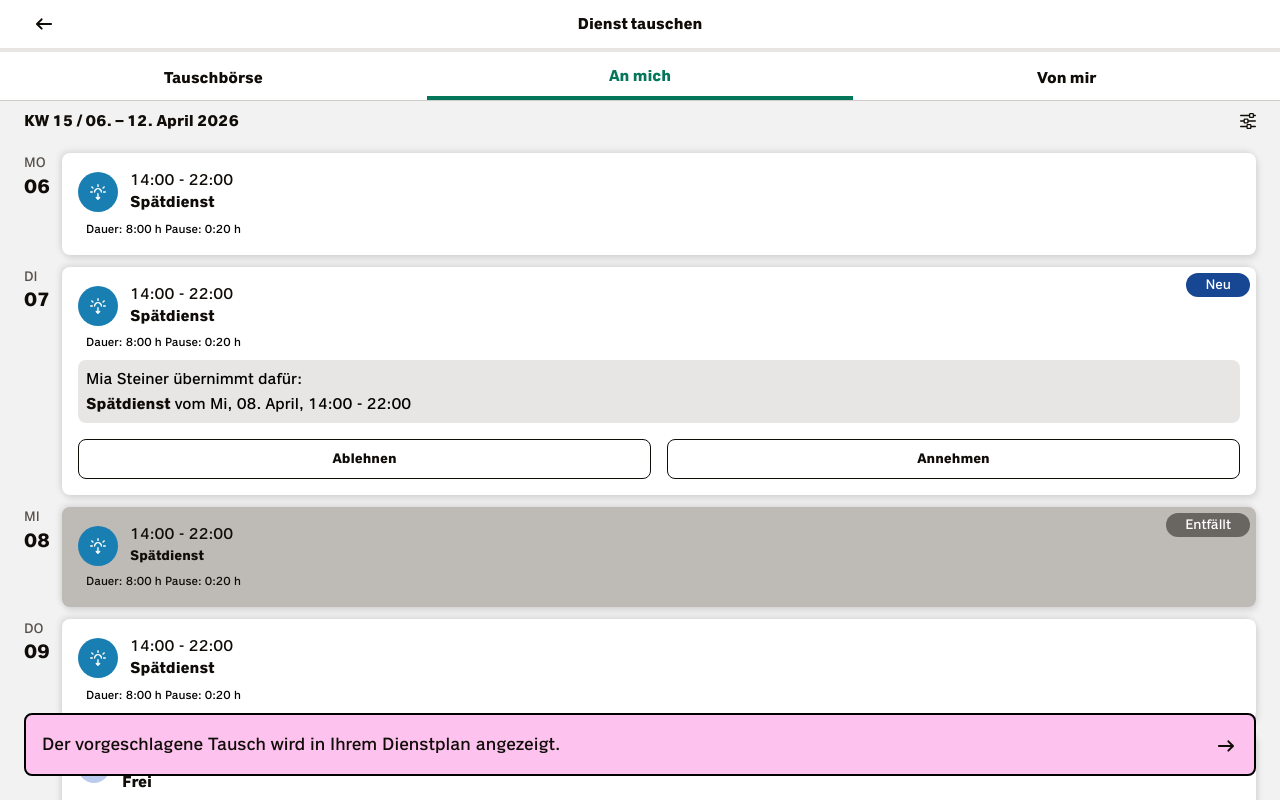
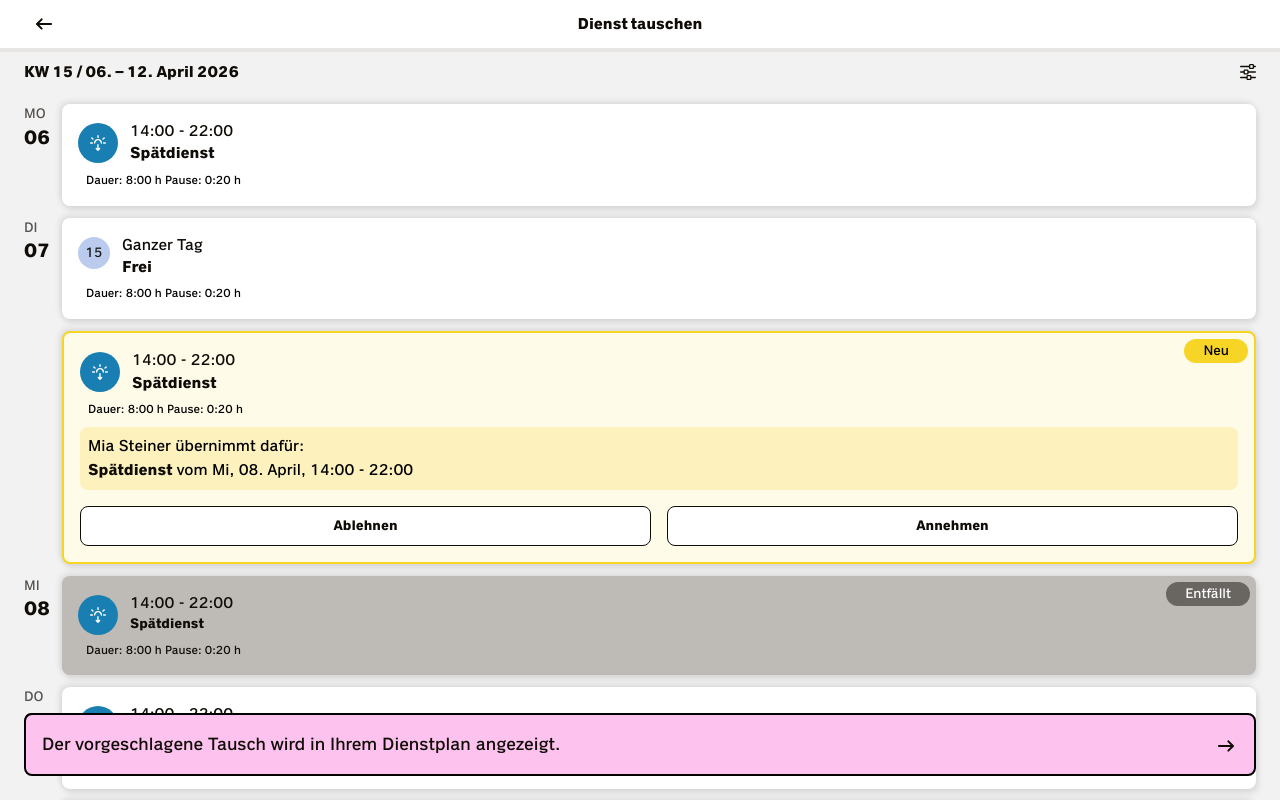
Before and after one commit to oemch/sbb-dienst-tausch, a Next.js app: page /wochenkalender-1 in a window 1280 px wide. Shown: the top 800 px of the page. Built offline with nearby package versions, Linux system fonts and the light colour scheme.

Commit message:
Overlay-Anpassungen: Close-Icons, z-index erhöht, Success-Seite Layout, Formular-Autocomplete, DI-07 zwei Kacheln, Tab-Bereich entfernt

```diff
--- a/app/components/WochenkalenderOverlay.tsx
+++ b/app/components/WochenkalenderOverlay.tsx
@@ -5,7 +5,7 @@ import Image from "next/image";
 
 interface WochenkalenderOverlayProps {
   overlayState: 1 | 2;
-  setOverlayState: (state: 1 | 2) => void;
+  setOverlayState: (state: 0 | 1 | 2) => void;
 }
 
 const SLIDE_TRANSITION = "transform 500ms ease-out";
@@ -34,8 +34,8 @@ export default function WochenkalenderOverlay({ overlayState, setOverlayState }:
   };
 
   // Berechne die Position der Aussparung für Overlay 2 (Buttons)
-  // Header (48px) + Line (4px) + Tabs (48px) + Calendar (40px) + Content Padding Top (12px) + MO 06 Kachel (~100px) + Gap (12px) - 8px - 3px + 3px
-  const cutoutTop = 48 + 4 + 48 + 40 + 12 + 100 + 12 - 8 - 3 + 3; // 256px
+  // Header (48px) + Line (4px) + Calendar (40px) + Content Padding Top (12px) + MO 06 Kachel (~100px) + Gap (12px) - 8px - 3px + 3px
+  const cutoutTop = 48 + 4 + 40 + 12 + 100 + 12 - 8 - 3 + 3; // 208px
   // Höhe: 236px + 12px + 12px + 12px - 3px
   const cutoutHeight = 236 + 12 + 12 + 12 - 3; // 269px
 
@@ -45,7 +45,7 @@ export default function WochenkalenderOverlay({ overlayState, setOverlayState }:
       {overlayState === 1 && (
         <button
           onClick={handleClick}
-          className={`absolute inset-0 z-[200] w-full h-full cursor-pointer transition-opacity duration-500 ease-out ${
+          className={`absolute inset-0 z-[400] w-full h-full cursor-pointer transition-opacity duration-500 ease-out ${
             isVisible ? "opacity-100" : "opacity-0"
           }`}
           type="button"
@@ -54,7 +54,7 @@ export default function WochenkalenderOverlay({ overlayState, setOverlayState }:
 
       {overlayState === 2 && (
         <div
-          className={`absolute inset-0 z-[200] w-full h-full pointer-events-none transition-opacity duration-500 ease-out ${
+          className={`absolute inset-0 z-[400] w-full h-full pointer-events-none transition-opacity duration-500 ease-out ${
             isVisible ? "opacity-100" : "opacity-0"
           }`}
         >
@@ -74,7 +74,7 @@ export default function WochenkalenderOverlay({ overlayState, setOverlayState }:
 
       {/* Kachel-Container – beide Kacheln unten bündig, 24px Abstand */}
       <div
-        className="fixed left-[24px] right-[24px] z-[210] pointer-events-auto"
+        className="fixed left-[24px] right-[24px] z-[410] pointer-events-auto"
         style={{
           bottom: "calc(24px + env(safe-area-inset-bottom, 0px))",
           overflowX: "hidden",
@@ -125,8 +125,22 @@ export default function WochenkalenderOverlay({ overlayState, setOverlayState }:
               transition: FADE_TRANSITION,
             }}
           >
-            <div className="bg-[#FDC3EE] border-2 border-black rounded-[8px] p-[16px] flex flex-col gap-[8px]">
-              <p className="font-normal leading-normal text-[#100c08] text-[18px] text-left">
+            <div className="bg-[#FDC3EE] border-2 border-black rounded-[8px] p-[16px] flex flex-col gap-[8px] relative">
+              {/* Schließen-Button oben rechts */}
+              <button
+                onClick={() => setOverlayState(0)}
+                className="absolute top-[16px] right-[16px] flex items-center justify-center w-[24px] h-[24px] cursor-pointer hover:opacity-70 transition-opacity"
+                aria-label="Overlay schließen"
+              >
+                <Image
+                  src="/images/icon-close.svg"
+                  alt="Schließen"
+                  width={24}
+                  height={24}
+                  className="w-full h-full"
+                />
+              </button>
+              <p className="font-normal leading-normal text-[#100c08] text-[18px] text-left pr-[40px]">
                 <span className="font-bold">Nehmen</span> Sie die <span className="font-bold">Anfrage</span> <span className="font-bold">an</span> oder <span className="font-bold">lehnen</span> Sie sie <span className="font-bold">ab</span>.
               </p>
             </div>
--- a/app/dashboard/page.tsx
+++ b/app/dashboard/page.tsx
@@ -24,7 +24,7 @@ export default function DashboardPage() {
   return (
     <div className="bg-white flex flex-col items-start min-h-screen w-full relative">
       {/* Header Toolbar – z-index über Overlay, damit ZESAM/Mitarbeiterportal immer klickbar */}
-      <div className="flex flex-col items-start relative shrink-0 w-full z-[110]">
+      <div className="flex flex-col items-start relative shrink-0 w-full z-[450]">
         {/* Base Header - Status Bar entfernt */}
         <div className="bg-white flex flex-col items-start justify-center overflow-clip relative shrink-0 w-full">
           {/* Header */}
--- a/app/request-approved/page.tsx
+++ b/app/request-approved/page.tsx
@@ -219,6 +219,7 @@ export default function RequestApprovedPage() {
             </div>
             <input
               type="text"
+              autoComplete="given-name"
               value={formData.first_name}
               onChange={(e) => handleInputChange("first_name", e.target.value)}
               onBlur={() => handleFieldBlur("first_name")}
@@ -242,6 +243,7 @@ export default function RequestApprovedPage() {
             </div>
             <input
               type="text"
+              autoComplete="family-name"
               value={formData.last_name}
               onChange={(e) => handleInputChange("last_name", e.target.value)}
               onBlur={() => handleFieldBlur("last_name")}
@@ -265,6 +267,7 @@ export default function RequestApprovedPage() {
             </div>
             <input
               type="email"
+              autoComplete="email"
               value={formData.email}
               onChange={(e) => handleInputChange("email", e.target.value)}
               onBlur={() => handleFieldBlur("email")}
--- a/app/request-denied/page.tsx
+++ b/app/request-denied/page.tsx
@@ -219,6 +219,7 @@ export default function RequestDeniedPage() {
             </div>
             <input
               type="text"
+              autoComplete="given-name"
               value={formData.first_name}
               onChange={(e) => handleInputChange("first_name", e.target.value)}
               onBlur={() => handleFieldBlur("first_name")}
@@ -242,6 +243,7 @@ export default function RequestDeniedPage() {
             </div>
             <input
               type="text"
+              autoComplete="family-name"
               value={formData.last_name}
               onChange={(e) => handleInputChange("last_name", e.target.value)}
               onBlur={() => handleFieldBlur("last_name")}
@@ -265,6 +267,7 @@ export default function RequestDeniedPage() {
             </div>
             <input
               type="email"
+              autoComplete="email"
               value={formData.email}
               onChange={(e) => handleInputChange("email", e.target.value)}
               onBlur={() => handleFieldBlur("email")}
--- a/app/success/page.tsx
+++ b/app/success/page.tsx
@@ -7,7 +7,7 @@ export default function SuccessPage() {
   const router = useRouter();
 
   return (
-    <div className="bg-[#5A012A] flex flex-col min-h-screen w-full">
+    <div className="bg-[#5A012A] flex flex-col min-h-[100dvh] min-h-screen w-full overflow-hidden">
       {/* Content Container */}
       <div className="flex flex-col gap-[9px] items-center relative shrink-0 w-full mt-[48px] px-[24px] pb-[24px]">
         {/* Title Container */}
@@ -22,7 +22,7 @@ export default function SuccessPage() {
       </div>
 
       {/* Bild – skaliert und flexibel über den ganzen Screen */}
-      <div className="flex-1 relative w-full overflow-hidden">
+      <div className="flex-1 relative w-full overflow-hidden min-h-0">
         <Image
           src="/images/isolierbecher-01.jpg"
           alt="Kaffeebecher"
--- a/app/wochenkalender-1/page.tsx
+++ b/app/wochenkalender-1/page.tsx
@@ -17,15 +17,15 @@ export default function Wochenkalender1Page() {
     }
   }, [overlayState]);
 
-  // Beim Laden: Scroll-Position auf 115px setzen, damit DI-07 als erste Kachel sichtbar ist
+  // Beim Laden: Scroll-Position auf 120px setzen, damit die erste Kachel von DI-07 als erste sichtbare Kachel angezeigt wird
   useEffect(() => {
-    window.scrollTo({ top: 115, behavior: 'instant' });
+    window.scrollTo({ top: 120, behavior: 'instant' });
   }, []);
 
   return (
     <div className="bg-white flex flex-col items-start min-h-screen w-full relative">
       {/* Header Toolbar – z-index über Overlay, damit Zurück-Button immer klickbar */}
-      <div className="bg-[#f3f2f2] flex flex-col items-start overflow-clip sticky top-0 shrink-0 w-full z-[250]">
+      <div className="bg-[#f3f2f2] flex flex-col items-start overflow-clip sticky top-0 shrink-0 w-full z-[450]">
         <div className="flex flex-col items-start overflow-clip relative shrink-0 w-full">
           {/* Base Header */}
           <div className="bg-white flex flex-col items-start justify-center overflow-clip relative shrink-0 w-full">
@@ -63,28 +63,6 @@ export default function Wochenkalender1Page() {
 
           {/* Line Separator */}
           <div className="bg-[#e7e6e5] h-[4px] shrink-0 w-full" />
-        </div>
-
-        {/* Tabs */}
-        <div className="bg-white border-b border-[#cfcbc7] border-solid flex items-start relative shrink-0 w-full">
-          {/* Tauschbörse Tab */}
-          <div className="flex flex-1 h-[48px] items-center justify-center pt-[4px] px-[24px] relative shrink-0">
-            <p className="font-bold leading-normal not-italic relative shrink-0 text-[#100c08] text-[16px] text-center">
-              Tauschbörse
-            </p>
-          </div>
-          {/* An mich Tab - Active */}
-          <div className="border-b-4 border-[#04775b] border-solid flex flex-1 h-[48px] items-center justify-center pt-[4px] px-[24px] relative shrink-0">
-            <p className="font-bold leading-normal not-italic relative shrink-0 text-[#04775b] text-[16px] text-center">
-              An mich
-            </p>
-          </div>
-          {/* Von mir Tab */}
-          <div className="flex flex-1 h-[48px] items-center justify-center pt-[4px] px-[24px] relative shrink-0">
-            <p className="font-bold leading-normal not-italic relative shrink-0 text-[#100c08] text-[16px] text-center">
-              Von mir
-            </p>
-          </div>
         </div>
 
         {/* Calendar Row */}
@@ -159,7 +137,7 @@ export default function Wochenkalender1Page() {
           </div>
         </div>
 
-        {/* DI 07 - Termin Card mit Tausch */}
+        {/* DI 07 - Erste Kachel (Frei, identisch zu FR-10) */}
         <div className="flex items-start relative shrink-0 w-full">
           {/* Short Date */}
           <div className="flex flex-col items-start leading-[1.4] not-italic pr-[8px] relative shrink-0 w-[38px]">
@@ -173,9 +151,51 @@ export default function Wochenkalender1Page() {
 
           {/* Content Card */}
           <div className="bg-white flex flex-[1_0_0] flex-col gap-[8px] items-start min-h-px min-w-px p-[16px] relative rounded-[8px] shadow-[2px_4px_6px_0px_rgba(0,0,0,0.1),-2px_-2px_6px_0px_rgba(0,0,0,0.1)]">
+            {/* Header */}
+            <div className="flex gap-[12px] items-center justify-center relative shrink-0 w-full">
+              {/* Icon */}
+              <div className="flex flex-row items-center self-stretch">
+                <div className="flex h-full items-start justify-center overflow-clip pt-[3px] relative shrink-0">
+                  <div className="bg-[#bacbed] flex flex-col items-center justify-center overflow-clip relative rounded-[32px] shrink-0 size-[32px]">
+                    <p className="font-normal leading-[1.4] not-italic relative shrink-0 text-[#1a1a1a] text-[14px] text-center w-full">
+                      15
+                    </p>
+                  </div>
+                </div>
+              </div>
+              {/* Text */}
+              <div className="flex flex-[1_0_0] flex-col items-start justify-center min-h-px min-w-px relative">
+                <p className="font-normal leading-[1.4] not-italic relative shrink-0 text-[#100c08] text-[16px]">
+                  Ganzer Tag
+                </p>
+                <div className="flex gap-[4px] items-center justify-center relative shrink-0 w-full">
+                  <p className="flex-1 font-bold leading-[1.4] min-h-px min-w-px not-italic relative text-[#100c08] text-[16px]">
+                    Frei
+                  </p>
+                </div>
+              </div>
+            </div>
+
+            {/* Body */}
+            <div className="flex flex-col gap-[4px] items-start pl-[8px] pr-[24px] relative shrink-0 w-full">
+              <p className="font-normal leading-[1.4] min-w-full not-italic relative shrink-0 text-black text-[12px]">
+                Dauer: 8:00 h    Pause: 0:20 h
+              </p>
+            </div>
+          </div>
+        </div>
+
+        {/* DI 07 - Zweite Kachel (Tausch, identisch zur bisherigen DI-07) */}
+        <div className="flex items-start relative shrink-0 w-full">
+          {/* Short Date - leerer Platzhalter */}
+          <div className="flex flex-col items-start leading-[1.4] not-italic pr-[8px] relative shrink-0 w-[38px]">
+          </div>
+
+          {/* Content Card */}
+          <div className="flex flex-[1_0_0] flex-col gap-[8px] items-start min-h-px min-w-px p-[16px] relative rounded-[8px] shadow-[2px_4px_6px_0px_rgba(0,0,0,0.1),-2px_-2px_6px_0px_rgba(0,0,0,0.1)]" style={{ backgroundColor: '#FEFBE9', border: '2px solid #F7D526' }}>
             {/* Neu Tag */}
-            <div className="absolute z-20 bg-[#174693] flex h-[24px] items-center justify-center overflow-hidden rounded-[12px] right-[6px] top-[6px] px-[19px]">
-              <p className="font-normal leading-[1.4] not-italic relative shrink-0 text-[14px] text-center text-white whitespace-nowrap">
+            <div className="absolute z-20 bg-[#F7D526] flex h-[24px] items-center justify-center overflow-hidden rounded-[12px] right-[6px] top-[6px] px-[19px]">
+              <p className="font-normal leading-[1.4] not-italic relative shrink-0 text-[14px] text-center text-black whitespace-nowrap">
                 Neu
               </p>
             </div>
@@ -215,7 +235,7 @@ export default function Wochenkalender1Page() {
             </div>
 
             {/* Tausch Section */}
-            <div className="bg-[#E7E6E5] flex flex-col gap-[2px] overflow-clip p-[8px] relative rounded-[8px] shrink-0 w-full">
+            <div className="flex flex-col gap-[2px] overflow-clip p-[8px] relative rounded-[8px] shrink-0 w-full" style={{ backgroundColor: '#FDF2BE' }}>
               {/* Zeile 1: Mia Steiner übernimmt dafür: */}
               <p className="font-normal leading-[1.4] not-italic relative shrink-0 text-[16px] text-black">
                 Mia Steiner übernimmt dafür:
@@ -227,7 +247,7 @@ export default function Wochenkalender1Page() {
             </div>
 
             {/* Buttons */}
-            <div className="flex gap-[16px] items-start pr-[0px] pt-[8px] relative shrink-0 w-full z-[220]">
+            <div className="flex gap-[16px] items-start pr-[0px] pt-[8px] relative shrink-0 w-full z-[10]">
               {/* Ablehnen Button */}
               <button
                 onClick={() => router.push("/request-denied")}
```
Also changed, not shown: app/components/DashboardOverlay.tsx (+20 -6 lines), public/images/icon-close.svg (added).
